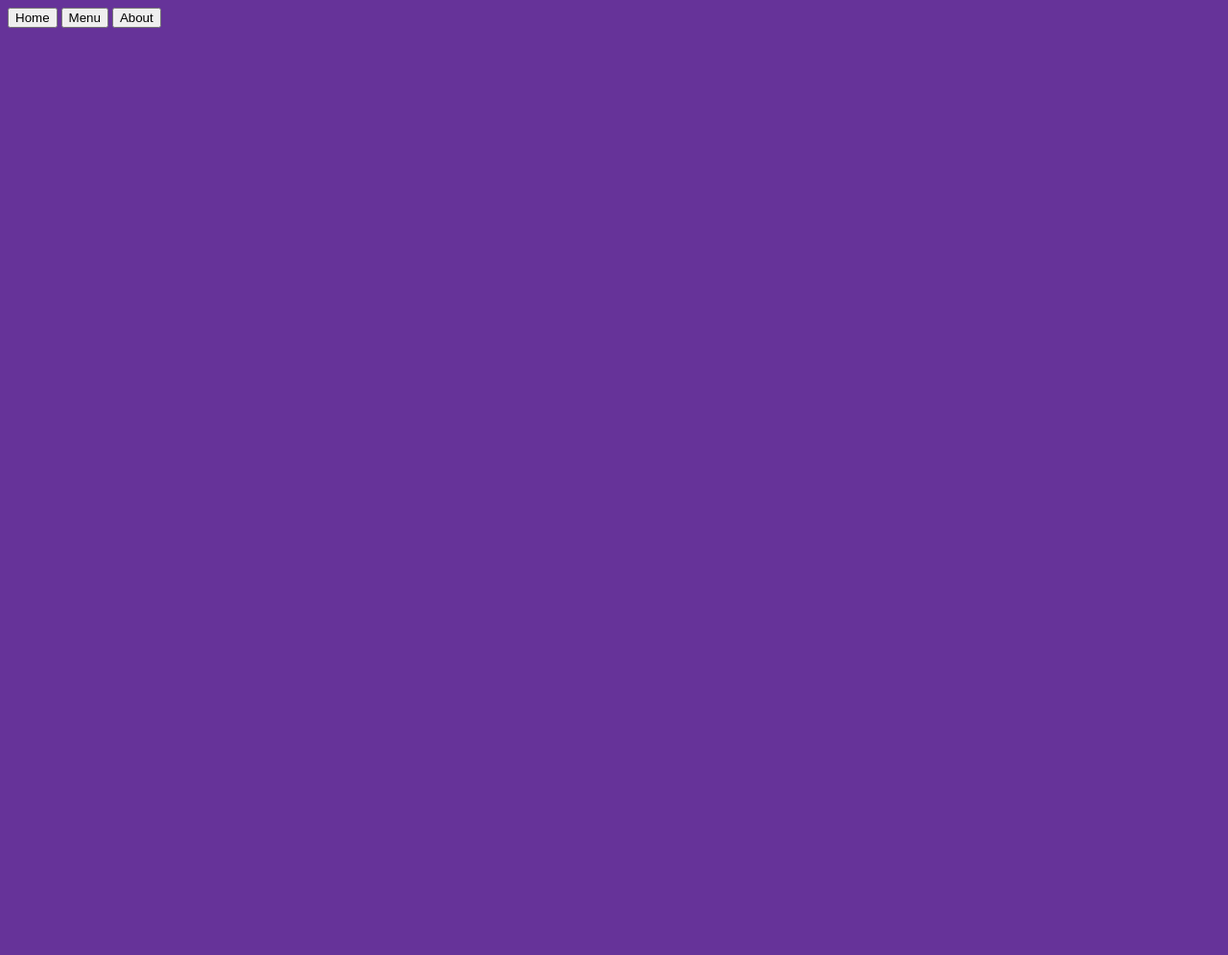
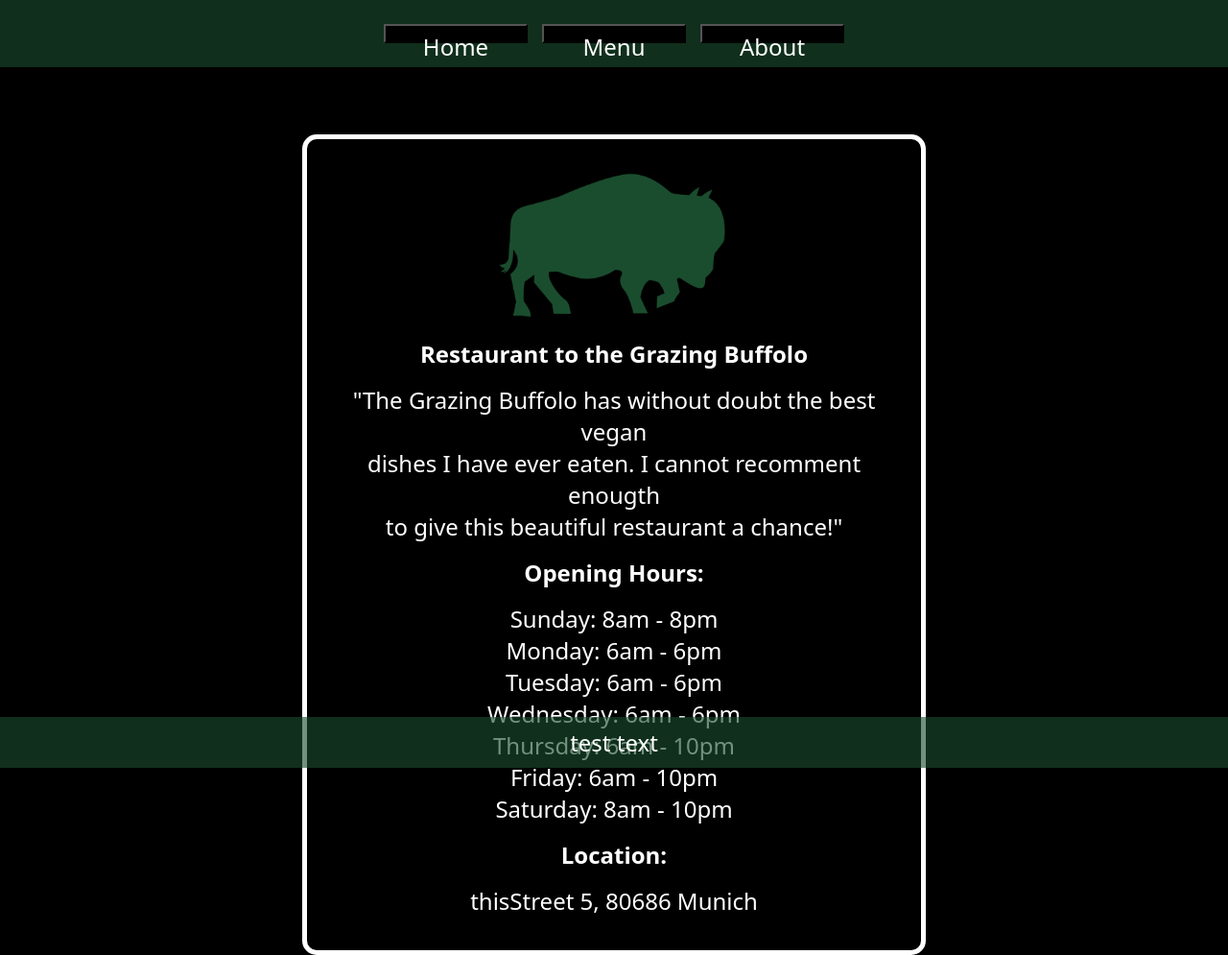
Before and after one commit to RyTiXz/restaurant_page, a website built with webpack: page src/template.html in a window 1280 px wide. Shown: the whole page at 96% size. Before the commit the page ends 800 px from the top, so only its background shows below. Built offline with nearby package versions, Linux system fonts and the light colour scheme.

Commit message:
Finish first iteration, html, css

```diff
--- a/src/styles.css
+++ b/src/styles.css
@@ -1,3 +1,73 @@
+* {
+    margin: 0;
+    padding: 0;
+    font-size: 24px;
+    font-family: system-ui, -apple-system, BlinkMacSystemFont, 'Segoe UI', Roboto, Oxygen, Ubuntu, Cantarell, 'Open Sans', 'Helvetica Neue', sans-serif;
+}
+
 body {
-    background-color: rebeccapurple;
+    background-color: black;
+    color: white;
+    text-align: center;
+    /* background-color: #1a4d2e; */
+    padding: 90px 0 20px;
 }
+
+.fixedHeader, .fixedFooter {
+    width: 100%;
+    background-color: #1a4d2e9d;
+    position: fixed;
+    padding: 10px 0;
+}
+
+.fixedHeader {
+    top: 0;
+}
+
+.fixedFooter {
+    bottom: 0;
+}
+
+nav {
+    color: black;
+    display: flex;
+    flex-direction: row;
+    justify-content: center;
+    gap: 15px;
+    height: 20px;
+    margin: 15px;
+}
+
+nav button {
+    background-color: black;
+    color: white;
+    width: 150px;
+    padding: 5px;
+}
+
+#content {
+    border: 5px white solid;
+    padding: 20px;
+    border-radius: 15px;
+    background-color: black;
+    margin: 50px auto;
+    width: 600px;
+}
+
+img {
+    height: 150px;
+    width: auto;
+    margin-top: 15px;
+}
+
+h1, h2, h3 {
+    margin: 15px;
+}
+
+.recommendation {
+    text-align: center;
+}
+
+.location {
+    margin-bottom: 15px;
+}
--- a/src/template.html
+++ b/src/template.html
@@ -3,18 +3,43 @@
 <head>
     <meta charset="UTF-8">
     <meta name="viewport" content="width=device-width, initial-scale=1.0">
-    <title>Grazing Bison</title>
+    <title>Grazing Buffalo</title>
 
 </head>
 
 <body>
-    <header>
+    <header class="fixedHeader">
         <nav>
             <button>Home</button>
             <button>Menu</button>
             <button>About</button>
         </nav>
     </header>
-    <div id="content"></div>
+    <div id="content">
+        <img src="../img/buffaloBanner2.png" alt="Picture of a buffalo" id="buffaloBanner">
+        <h1>Restaurant to the Grazing Buffolo</h1>
+        <div class="recommendation">
+            <p>"The Grazing Buffolo has without doubt the best vegan <br>
+                dishes I have ever eaten. I cannot recomment enougth <br>
+                to give this beautiful restaurant a chance!"</p>
+        </div>
+        <div class="hours">
+            <h2>Opening Hours: </h2>
+            Sunday: 8am - 8pm <br>
+            Monday: 6am - 6pm <br>
+            Tuesday: 6am - 6pm <br>
+            Wednesday: 6am - 6pm <br>
+            Thursday: 6am - 10pm <br>
+            Friday: 6am - 10pm <br>
+            Saturday: 8am - 10pm <br>
+        </div>
+        <div class="location">
+            <p><h2>Location:</h2>
+                thisStreet 5, 80686 Munich</p>
+        </div>
+    </div>
+    <footer class="fixedFooter">
+        <p>test text</p>
+    </footer>
 </body>
 </html>
```
Also changed, not shown: img/buffaloBanner.png (added), img/buffaloBanner2.png (added).
